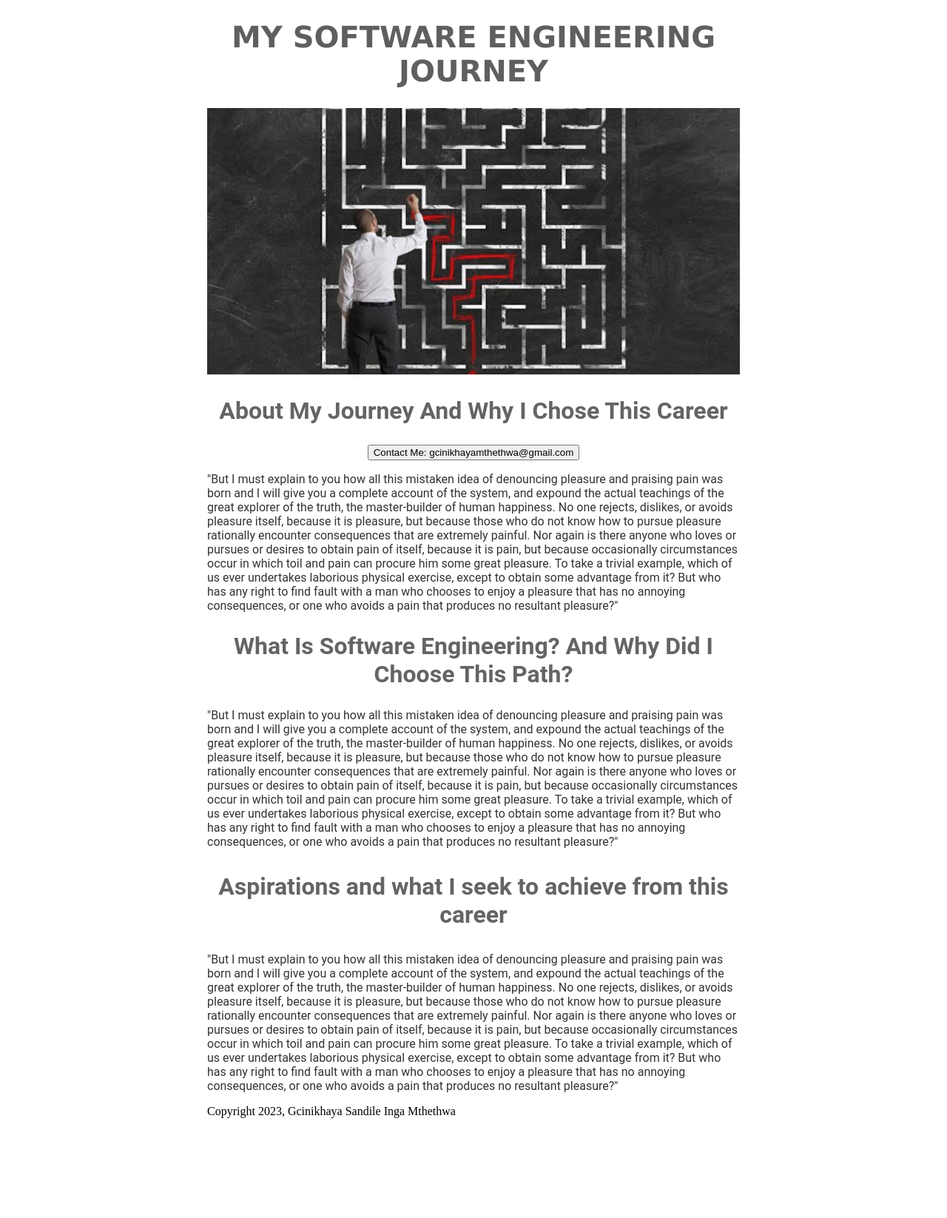
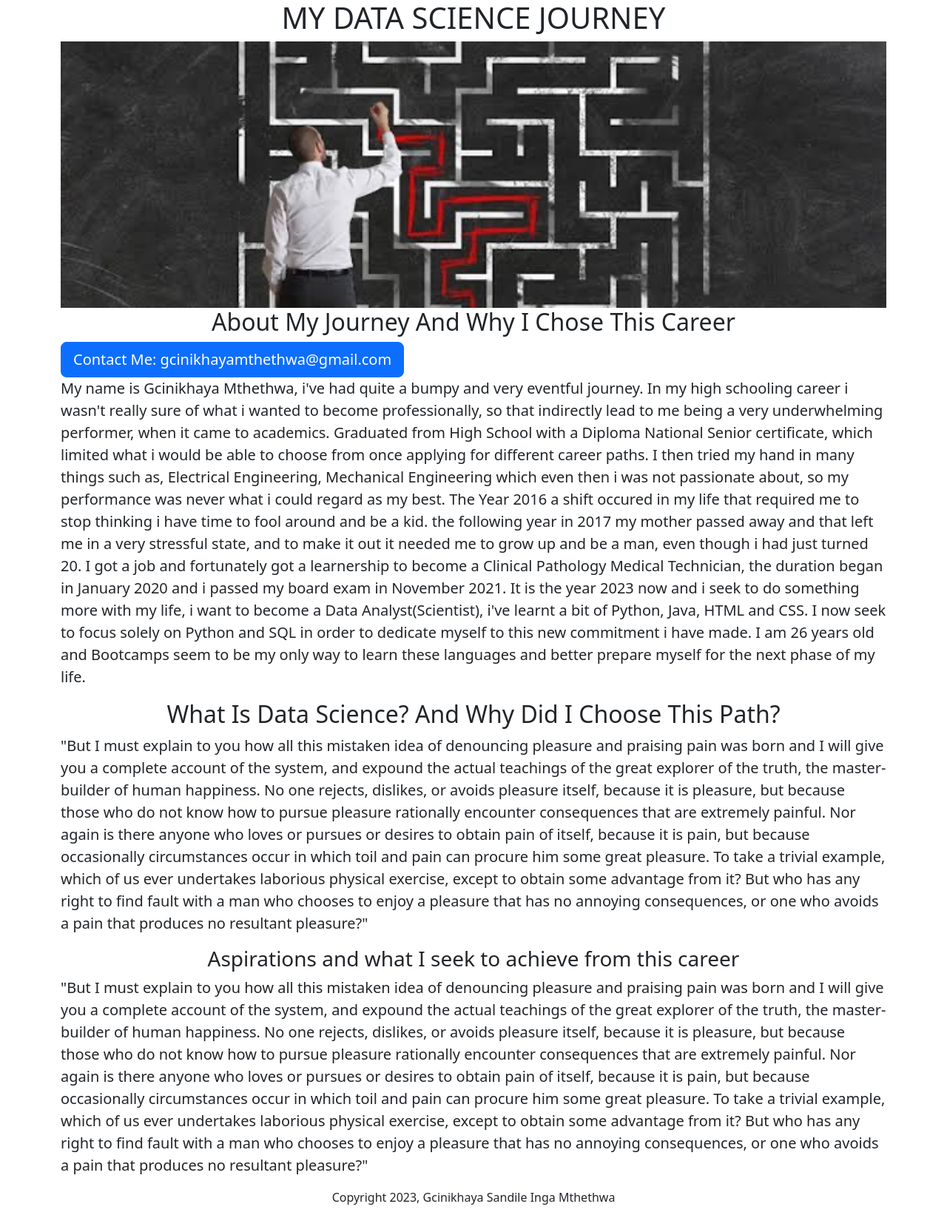
Before and after one commit to uGcinikhaya/stepbystep-website, a Flask app: page / in a window 1280 px wide. Shown: the whole page at 74% size. Before the commit the page ends 1511 px from the top, so only its background shows below. Run offline with Flask 3, Linux system fonts and the light colour scheme.

Commit message:
Editing using CSS Bootstrap

```diff
--- a/templates/home.html
+++ b/templates/home.html
@@ -2,73 +2,42 @@
 <html>
   <head>
     <title>MY JOURNEY INTO SOFTWARE ENGINEERING</title>
+    <meta charset="utf-8">
+    <meta name="viewport" content="width=device-width, initial-scale=1">
+    <link href="https://cdn.jsdelivr.net/npm/bootstrap@5.3.2/dist/css/bootstrap.min.css" rel="stylesheet" integrity="sha384-T3c6CoIi6uLrA9TneNEoa7RxnatzjcDSCmG1MXxSR1GAsXEV/Dwwykc2MPK8M2HN" crossorigin="anonymous">
   <style>
-      h1 {
-        font-size: 40px;
-        font-family: Verdana;
-        font-weight: bold;
-        color: rgb(95, 95, 95);
-        text-align: center;
-      }
-
     #banner {
+      height: 360px;
       width: 100%;
-        height: 360px;
       object-fit: cover;
-      }
-      h2 {
-        font-family: Roboto;
-        font-size: 32px;
-        color: rgb(100, 100, 100);
-        text-align: center;
-        font-weight: bold;
-      }
-      h3 {
-        font-family: Roboto;
-        font-size: 32px;
-        color: rgb(100, 100, 100);
-        text-align: center;
-        font-weight: bold;
-      }
-
-      .paragraph {
-        font-family: Roboto;
-        color: rgb(50, 50, 50);
-        font-weight: normal;
-      }
-
-      #container {
-        max-width: 720px;
-        margin: 0 auto 0 auto;
     }
   </style>
   </head>
   <body>
-    <div id="container">
-   <h1>
-     MY SOFTWARE ENGINEERING JOURNEY
-   </h1>
-    <img id="banner" src= "https://stepbystep-website--gcinikhayamthet.repl.co/static/CareerMaze.jpeg" >
-    <h2>About My Journey And Why I Chose This Career
+    <div class="container">
+   <h1 class="text-center">MY DATA SCIENCE JOURNEY</h1>
+    <img class="img-fluid" id="banner" src="https://stepbystep-website--gcinikhayamthet.repl.co/static/CareerMaze.jpeg" >
+    <h2 class="text-center">About My Journey And Why I Chose This Career</h2>
+
+    <button class= "btn btn-primary btn-lg">
+      Contact Me: gcinikhayamthethwa@gmail.com</button>
+      <div>
+    <p class="lead">
+      My name is Gcinikhaya Mthethwa, i've had quite a bumpy and very eventful journey. In my high schooling career i wasn't really sure of what i wanted to become professionally, so that indirectly lead to me being a very underwhelming performer, when it came to academics. Graduated from High School with a Diploma National Senior certificate, which limited what i would be able to choose from once applying for different career paths. I then tried my hand in many things such as, Electrical Engineering, Mechanical Engineering which even then i was not passionate about, so my performance was never what i could regard as my best. The Year 2016 a shift occured in my life that required me to stop thinking i have time to fool around and be a kid. the following year in 2017 my mother passed away and that left me in a very stressful state, and to make it out it needed me to grow up and be a man, even though i had just turned 20. I got a job and fortunately got a learnership to become a Clinical Pathology Medical Technician, the duration began in January 2020 and i passed my board exam in November 2021.
+
+      It is the year 2023 now and i seek to do something more with my life, i want to become a Data Analyst(Scientist), i've learnt a bit of Python, Java, HTML and CSS. I now seek to focus solely on Python and SQL in order to dedicate myself to this new commitment i have made. I am 26 years old and Bootcamps seem to be my only way to learn these languages and better prepare myself for the next phase of my life.
+    </p>
+    <h2 class="text-center">
+      What Is Data Science? And Why Did I Choose This Path?
     </h2>
-      <div style="text-align:center;">
-    <button>
-      Contact Me: gcinikhayamthethwa@gmail.com</button>
-      </div>
-    <p class="paragraph">
+    <p class="lead">"But I must explain to you how all this mistaken idea of denouncing pleasure and praising pain was born and I will give you a complete account of the system, and expound the actual teachings of the great explorer of the truth, the master-builder of human happiness. No one rejects, dislikes, or avoids pleasure itself, because it is pleasure, but because those who do not know how to pursue pleasure rationally encounter consequences that are extremely painful. Nor again is there anyone who loves or pursues or desires to obtain pain of itself, because it is pain, but because occasionally circumstances occur in which toil and pain can procure him some great pleasure. To take a trivial example, which of us ever undertakes laborious physical exercise, except to obtain some advantage from it? But who has any right to find fault with a man who chooses to enjoy a pleasure that has no annoying consequences, or one who avoids a pain that produces no resultant pleasure?"
+    </p>
+    <h3 class="text-center">
+      Aspirations and what I seek to achieve from this career
+    </h3>
+    <p class="lead">
       "But I must explain to you how all this mistaken idea of denouncing pleasure and praising pain was born and I will give you a complete account of the system, and expound the actual teachings of the great explorer of the truth, the master-builder of human happiness. No one rejects, dislikes, or avoids pleasure itself, because it is pleasure, but because those who do not know how to pursue pleasure rationally encounter consequences that are extremely painful. Nor again is there anyone who loves or pursues or desires to obtain pain of itself, because it is pain, but because occasionally circumstances occur in which toil and pain can procure him some great pleasure. To take a trivial example, which of us ever undertakes laborious physical exercise, except to obtain some advantage from it? But who has any right to find fault with a man who chooses to enjoy a pleasure that has no annoying consequences, or one who avoids a pain that produces no resultant pleasure?"
     </p>
-    <h2>
-      What Is Software Engineering? And Why Did I Choose This Path?
-    </h2>
-    <p class="paragraph">"But I must explain to you how all this mistaken idea of denouncing pleasure and praising pain was born and I will give you a complete account of the system, and expound the actual teachings of the great explorer of the truth, the master-builder of human happiness. No one rejects, dislikes, or avoids pleasure itself, because it is pleasure, but because those who do not know how to pursue pleasure rationally encounter consequences that are extremely painful. Nor again is there anyone who loves or pursues or desires to obtain pain of itself, because it is pain, but because occasionally circumstances occur in which toil and pain can procure him some great pleasure. To take a trivial example, which of us ever undertakes laborious physical exercise, except to obtain some advantage from it? But who has any right to find fault with a man who chooses to enjoy a pleasure that has no annoying consequences, or one who avoids a pain that produces no resultant pleasure?"
-    </p>
-    <h3>
-      Aspirations and what I seek to achieve from this career
-    </h3>
-    <p class="paragraph">
-      "But I must explain to you how all this mistaken idea of denouncing pleasure and praising pain was born and I will give you a complete account of the system, and expound the actual teachings of the great explorer of the truth, the master-builder of human happiness. No one rejects, dislikes, or avoids pleasure itself, because it is pleasure, but because those who do not know how to pursue pleasure rationally encounter consequences that are extremely painful. Nor again is there anyone who loves or pursues or desires to obtain pain of itself, because it is pain, but because occasionally circumstances occur in which toil and pain can procure him some great pleasure. To take a trivial example, which of us ever undertakes laborious physical exercise, except to obtain some advantage from it? But who has any right to find fault with a man who chooses to enjoy a pleasure that has no annoying consequences, or one who avoids a pain that produces no resultant pleasure?"
-    </p>
-    <p>Copyright 2023, Gcinikhaya Sandile Inga Mthethwa</p>
+    <p class="text-center">Copyright 2023, Gcinikhaya Sandile Inga Mthethwa</p>
   </body>
 </html>
```
Lines whose indentation alone changed are shown as unchanged.
